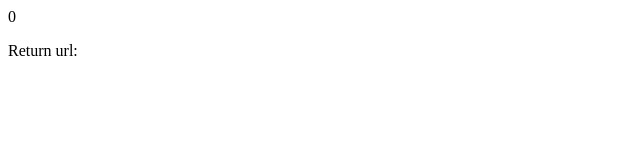
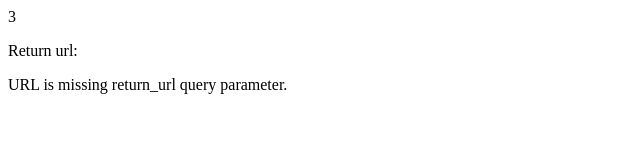
Before and after one commit to easwee/returner, a plain HTML site: page index.html in a window 1280 px wide. Shown: the whole page, without its empty margins (0-640 px from the left). Drawn offline with Linux system fonts and the light colour scheme.

Commit message:
Add missing url notification

```diff
--- a/index.html
+++ b/index.html
@@ -19,8 +19,9 @@
             let countdown = delay ? delay : 3;
 
             countdownDisplay.innerHTML = countdown;
-            urlDisplay.innerHTML= returnUrl;
+            urlDisplay.innerHTML= returnUrl ? returnUrl : "URL is missing return_url query parameter.";
 
+            if(returnUrl) {
                 const interval = setInterval(() => {
                     countdown--;
 
@@ -33,6 +34,7 @@
                         }, 1000);
                     }
                 }, 1000)
+            }
         </script>
     </body>
 </html>
```
Lines whose indentation alone changed are shown as unchanged.
